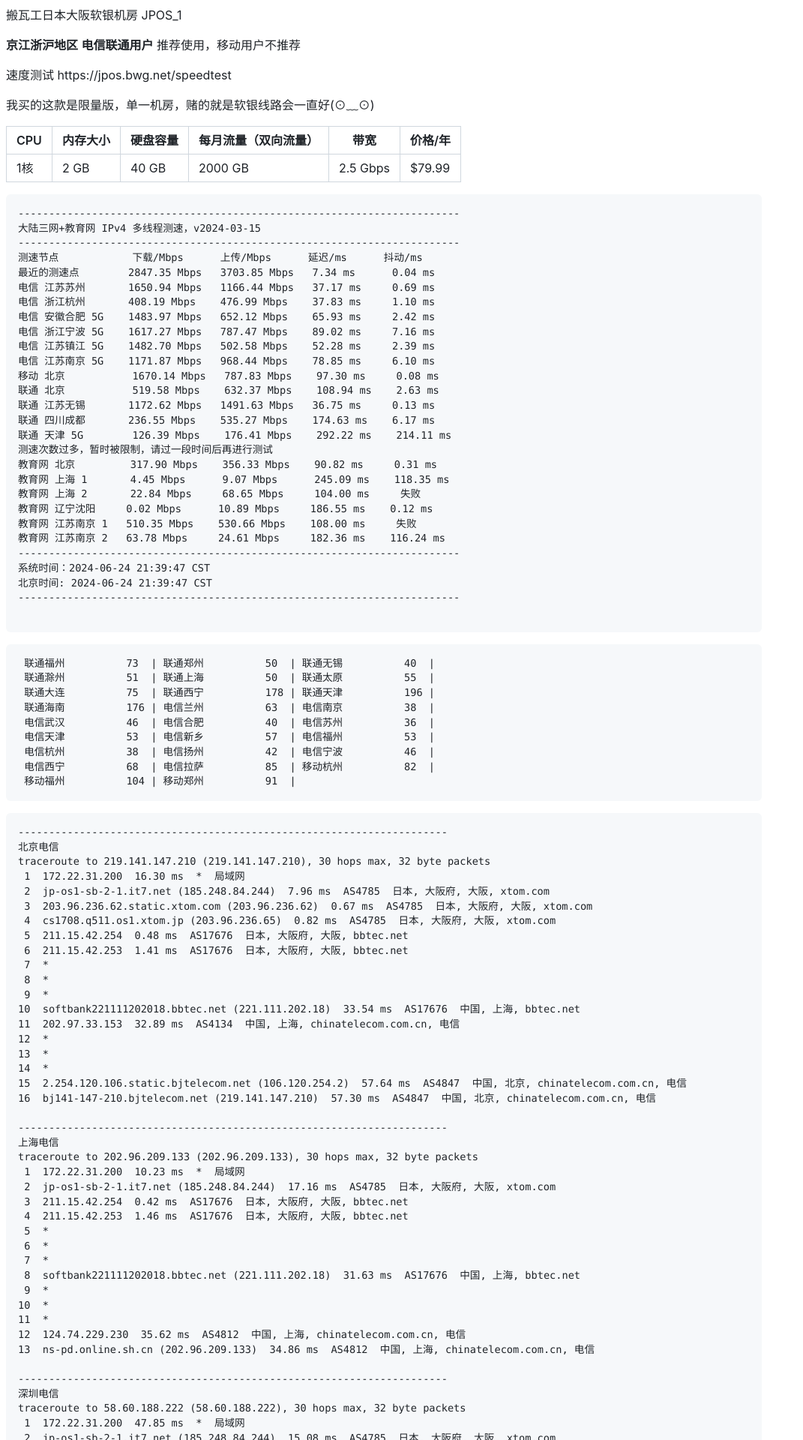
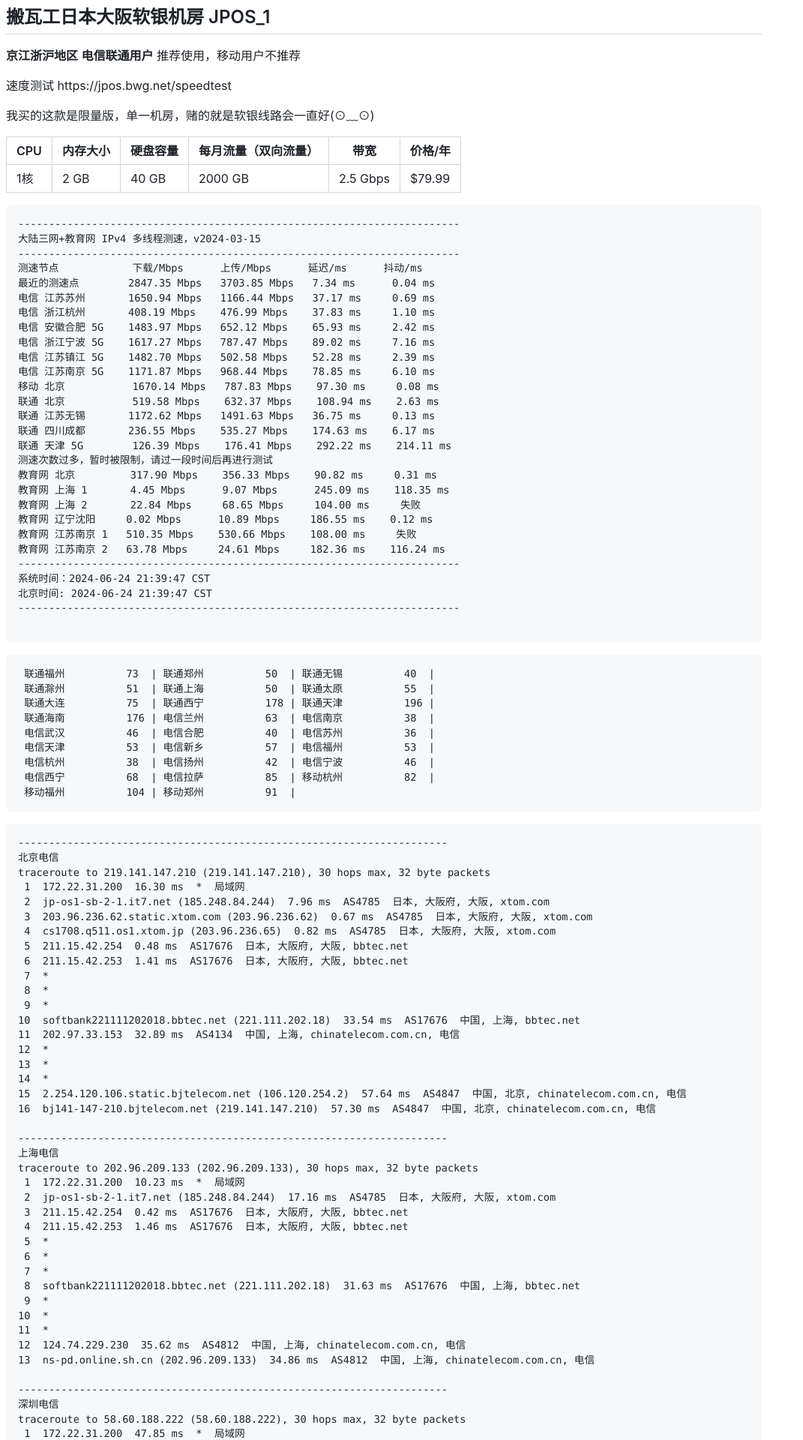
Before and after one commit to YixiaoOrg/blog.yixiao.org, a Jekyll site: the page built from vps/BWG_JPOS_1.md, in a window 1280 px wide. Shown: the top 1920 px of the page at 75% size, without its empty margins (0-1071 px from the left). Built offline with Jekyll 4.4.1, drawn with Linux system fonts in a browser that asks for light colours; our own code applies the rules of GitHub Pages for plain Markdown files; comment, search, counter and statistics services are not loaded.

Commit message:
Update BWG_JPOS_1.md

```diff
--- a/vps/BWG_JPOS_1.md
+++ b/vps/BWG_JPOS_1.md
@@ -1,4 +1,4 @@
-搬瓦工日本大阪软银机房 JPOS_1
+## 搬瓦工日本大阪软银机房 JPOS_1
 
 **京江浙沪地区** **电信联通用户** 推荐使用，移动用户不推荐
 
```
